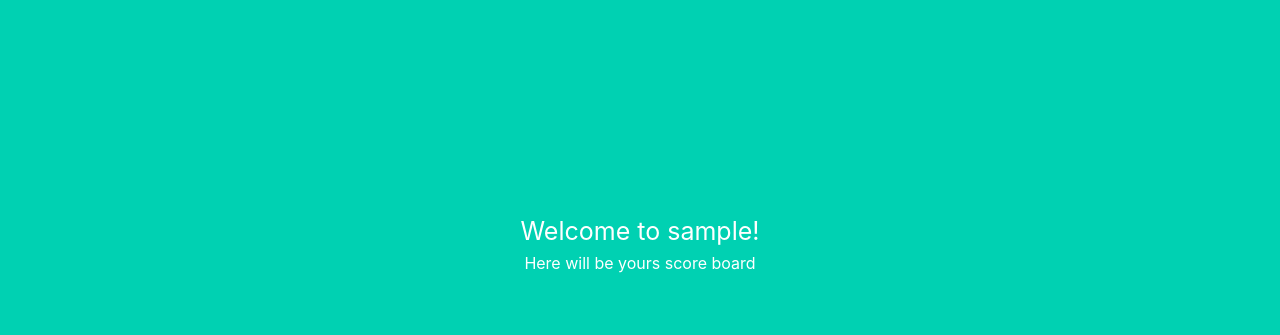
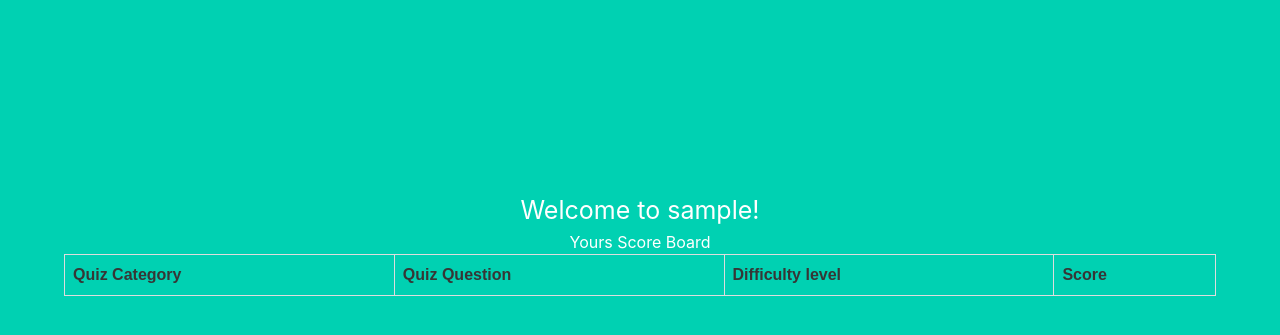
Before and after one commit to Cram-In/quiz_app_project, a Flask app: page /profile/ in a window 1280 px wide. Shown: the part 182-517 px from the top of the page. Run offline with Flask 2, Linux system fonts and the light colour scheme; the visitor is signed in with stand-in values (Sample User, id 1); data comes from the database, SQL or seed files in the repository; both versions use the stored data as it was after the commit; lists and menus that the app fills with data are empty.

```diff
--- a/quiz/client.py
+++ b/quiz/client.py
@@ -1,10 +1,11 @@
 from pytrivia import Category, Diffculty, Type, Trivia
 
-target =["results"]
+target = ["results"]
+
 
 def get_me_question():
     trivia_client = Trivia(True)
-    question = (trivia_client.request(1))
+    question = trivia_client.request(1, Category.General, Diffculty.Easy, Type.True_False)
     for k, v in question.items():
         if k in target:
             results = v[0]
--- a/quiz/main.py
+++ b/quiz/main.py
@@ -1,8 +1,9 @@
-from flask import Blueprint, render_template, redirect, request
+from flask import Blueprint, render_template, redirect, request, flash
 from flask_login import login_required, current_user
 from quiz.client import get_me_question
 from quiz import db
 from quiz.models import score, user
+from quiz.forms import ScoreBoard
 
 base = Blueprint("base", __name__)
 
@@ -11,27 +12,38 @@ base = Blueprint("base", __name__)
 def index():
     return render_template("index.html")
 
+
 @base.route("/profile/")
 @login_required
 def profile():
     return render_template("profile.html", username=current_user.username)
 
-@base.route("/trivia/")
+
+@base.route("/trivia/", methods=["GET", "POST"])
 @login_required
 def trivia():
     question = get_me_question()
     return render_template("trivia.html", username=current_user.username, question=question)
 
-@base.route("/counter/<username>", methods=["POST"])
-@login_required
-def counter(username):
-    question = get_me_question()
-    user_id = user.get(username)
+
+"""
+form = ScoreBoard
+    scor = 0
     if request.method == "POST":
-        quiz = Score(request.form["category"], request.form["score"], request.form["user_id"])
+        form.request["win"]
+        form.request["loos"]
+        if question["correct_answer"] == form.request["win"]:
+            scor += 1
+            flash("You are correct")
+            quiz = Score(request.form["category"], request.form["score"], request.form["user_id"])
 
-        db.session.add(quiz)
-        db.session.commit()
+            db.session.add(quiz)
+            db.session.commit()
+            return redirect("/trivia/")
+        else:
+            flash("You are incorrect")
+            quiz = Score(request.form["category"], request.form["score"], request.form["user_id"])
 
-
-    return render_template("trivia.html", username=current_user.username, question=question)
+            db.session.add(quiz)
+            db.session.commit()
+"""
--- a/quiz/models.py
+++ b/quiz/models.py
@@ -14,6 +14,7 @@ class User(UserMixin, db.Model):
     def get(self, username):
         return self.user[id]
 
+
 class Score(db.Model):
     id = db.Column(db.Integer, primary_key=True)
     quiz_title = db.Column(db.String(20), index=True, nullable=True)
@@ -23,5 +24,9 @@ class Score(db.Model):
     def __str__(self):
         return f"Quiz: {self.quiz_title} = {self.quiz_score}"
 
+    def get(self, username):
+        return self.user[id]
+
+
 score = Score()
 user = User()
--- a/quiz/templates/base.html
+++ b/quiz/templates/base.html
@@ -8,6 +8,7 @@
     <title>Quiz App</title>
     <link rel="stylesheet" href="https://cdnjs.cloudflare.com/ajax/libs/bulma/0.7.2/css/bulma.min.css" />
 </head>
+{% block head %} {% endblock %}
 
 <body>
     <section class="hero is-primary is-fullheight">
--- a/quiz/templates/profile.html
+++ b/quiz/templates/profile.html
@@ -1,9 +1,47 @@
 {% extends "base.html" %}
+{% block head %}
+<style>
+    table {
+        font-family: arial, sans-serif;
+        border-collapse: collapse;
+        width: 100%;
+    }
+
+    td,
+    th {
+        border: 1px solid #dddddd;
+        text-align: left;
+        padding: 8px;
+    }
+
+    tr:nth-child(even) {
+        background-color: #dddddd;
+    }
+</style>
+{% endblock %}
 
 {% block content %}
 <h1 style="font-size: 25px;">
     Welcome to {{ username }}!
 </h1>
 
-<h1 class="subject">Here will be yours score board</h1>
+<h2>Yours Score Board</h2>
+<div class="score_board">
+    <table>
+        <tr>
+            <th>Quiz Category</th>
+            <th>Quiz Question</th>
+            <th>Difficulty level</th>
+            <th>Score</th>
+        </tr>
+        {% for quiz in quizzes %}
+        <tr>
+            <td>{{ quiz_title }}</td>
+            <td>{{ quiz_question}}</td>
+            <td>{{ quiz_level}}</td>
+            <td>{{ quiz_score}}</td>
+        </tr>
+        {% endfor %}
+    </table>
+</div>
 {% endblock %}
--- a/quiz/templates/trivia.html
+++ b/quiz/templates/trivia.html
@@ -12,9 +12,9 @@
     <p>There is yours question</p>
     <p>{{ question.question }} </p>
 
-    <form action="/counter/{{ username }}/" method="POST">
-        <button id="true1">True</button>
-        <button id="false2">False</button>
+    <form action="" method="POST">
+        <button id="win">True</button>
+        <button id="loos">False</button>
     </form>
 </div>
 {% endblock %}
```
Also changed, not shown: quiz/forms.py (added, +10 -0 lines), quiz/db.sqlite.
